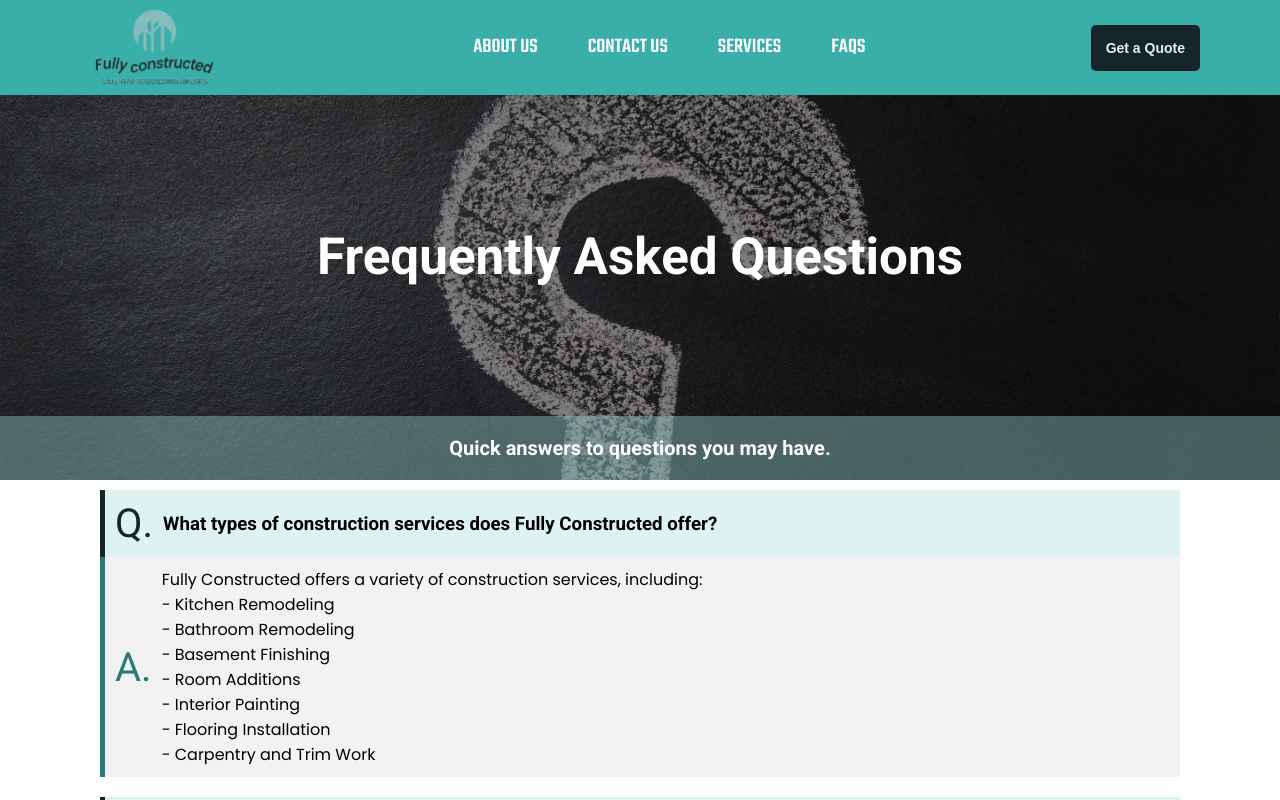
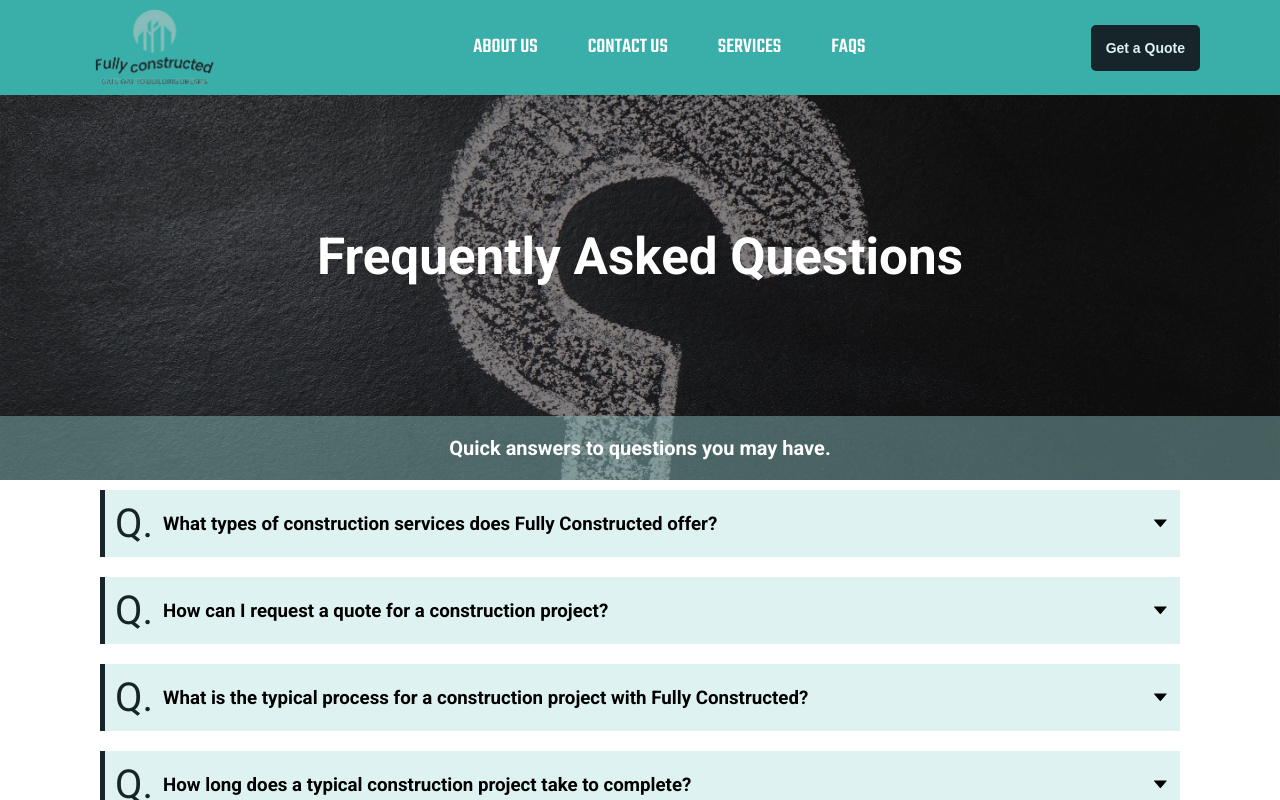
Before and after one commit to Wahaj-Ali/construction-web, a React (Create React App) app: page /FAQs in a window 1280 px wide. Shown: the top 800 px of the page. Built offline with nearby package versions, Linux system fonts and the light colour scheme.

Commit message:
Redesign FAQ page.

```diff
--- a/src/Components/FAQ/FAQ.css
+++ b/src/Components/FAQ/FAQ.css
@@ -6,17 +6,32 @@
     margin: 0;
 }
 
+.singleFAQ h3 {
+    align-items: center;
+    display: flex;
+    width: 100%;
+    justify-content: space-between;
+}
+
 .fAns {
+    max-height: 0;
     display: flex;
     align-items: center;
     background-color: #8080801a;
     padding: 10px;
     border-left: 5px solid #2b7a78;
+    overflow: hidden;
+    transition: max-height 1.7s ease-in-out;
 }
 
 .fAns p {
     font-size: 16px;
     font-family: 'Poppins', sans-serif;
+}
+
+.fAns.open {
+    max-height: fit-content;
+    transition: 1.7s ease-in-out;
 }
 
 .fQues {
@@ -25,6 +40,7 @@
     background-color: #def2f1;
     padding: 10px;
     border-left: 5px solid #17252a;
+    cursor: pointer;
 }
 
 #qIcon, #aIcon {
--- a/src/Components/FAQ/FAQ.jsx
+++ b/src/Components/FAQ/FAQ.jsx
@@ -1,24 +1,33 @@
-import React from 'react';
+import React, { useState } from 'react';
+import {AiFillCaretDown, AiFillCaretUp} from 'react-icons/ai';
 import './FAQ.css';
 
 const FAQ = ({ data }) => {
+    const [visibleIndex, setVisibleIndex] = useState(null);
+
+    const toggleAnswer = (index) => {
+        setVisibleIndex(visibleIndex === index ? null : index);
+    };
+
     return (
-        <div className='FAQ' style={{ whiteSpace: 'pre-line' }}>
+        <div className='FAQ'>
             {data.map((item, index) => (
                 <div key={index} className='singleFAQ'>
-                    <div className="fQues">
+                    <div className="fQues" onClick={() => toggleAnswer(index)}>
                         <span id='qIcon'>Q.</span>
-                        <h3>{item.question}</h3>
+                        <h3>{item.question}{visibleIndex === index ? <AiFillCaretUp/> : <AiFillCaretDown />}</h3>
                     </div>
 
-                    <div className="fAns">
-                        <span id='aIcon'>A.</span>
-                        <p>{item.answer}</p>
-                    </div>
+                    {visibleIndex === index && (
+                        <div className={`fAns ${visibleIndex === index ? 'open' : ''}`}>
+                            <span id='aIcon'>A.</span>
+                            <p style={{ whiteSpace: 'pre-line' }}>{item.answer}</p>
+                        </div>
+                    )}
                 </div>
             ))}
         </div>
-    )
-}
+    );
+};
 
 export default FAQ
```
